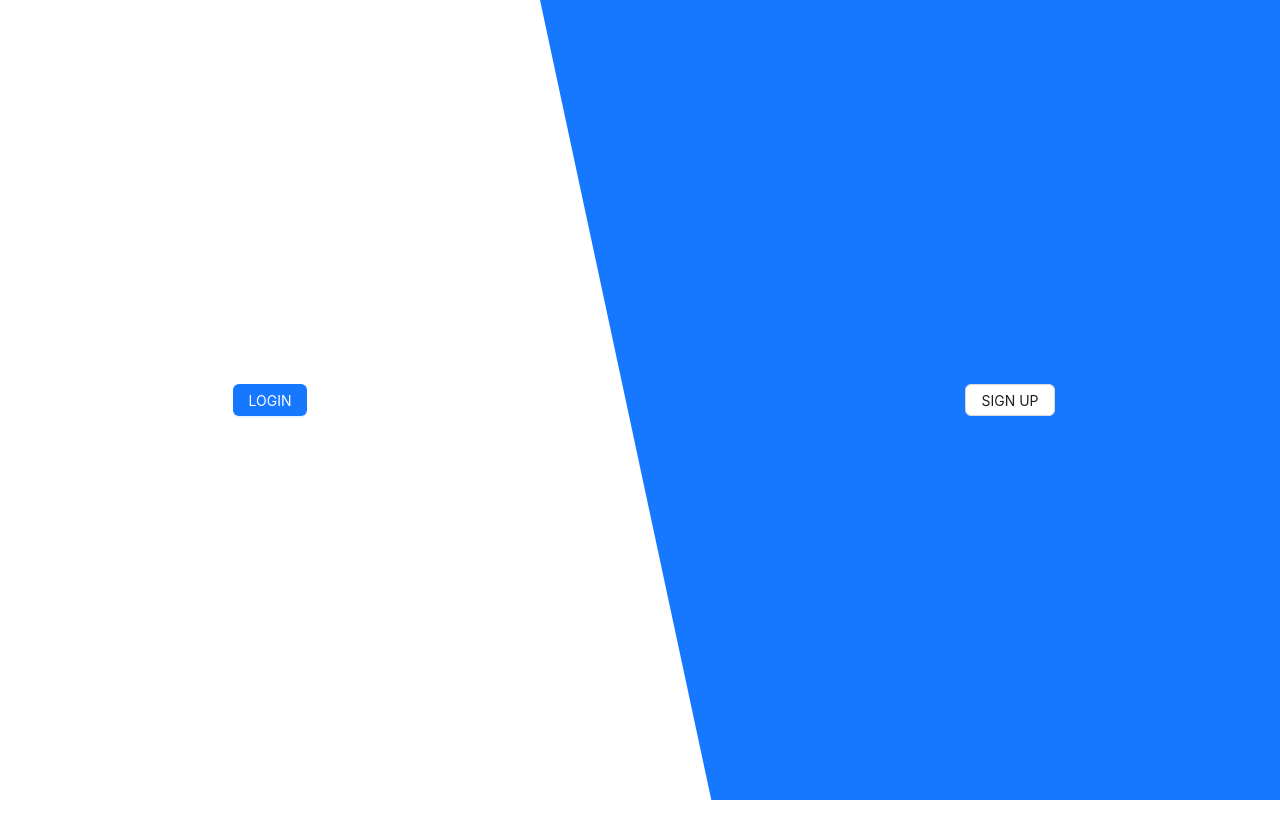
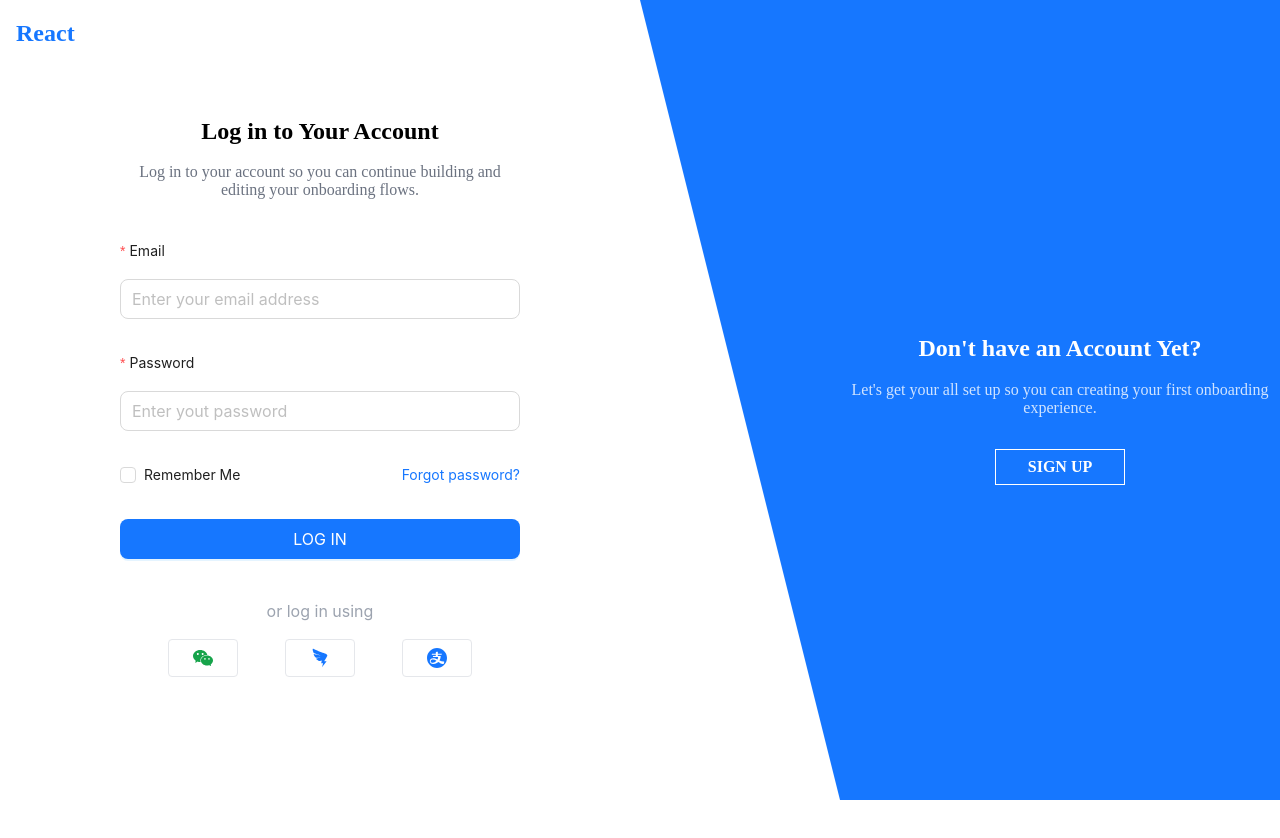
Before and after one commit to ZhangYangLizzm/React-admin, a React (Vite) app: page /login in a window 1280 px wide. Shown: the top 838 px of the page. After the commit the page ends 800 px from the top, so only its background shows below. Built offline with nearby package versions, Linux system fonts and the light colour scheme.

Commit message:
feat: Login page

```diff
--- a/package.json
+++ b/package.json
@@ -21,7 +21,8 @@
     "react": "^18.2.0",
     "react-dom": "^18.2.0",
     "react-redux": "^8.1.3",
-    "react-router-dom": "^6.21.3"
+    "react-router-dom": "^6.21.3",
+    "store": "^2.0.12"
   },
   "devDependencies": {
     "@types/echarts": "^4.9.22",
--- /dev/null
+++ b/src/constants/channels.tsx
@@ -0,0 +1,22 @@
+import {
+  WechatOutlined,
+  DingdingOutlined,
+  AlipayCircleOutlined,
+} from "@ant-design/icons";
+
+const Channels = [
+  {
+    icon: <WechatOutlined className="text-green-600" />,
+    desc: "Wechat",
+  },
+  {
+    icon: <DingdingOutlined className="text-primary" />,
+    desc: "Dingding",
+  },
+  {
+    icon: <AlipayCircleOutlined className="text-primary" />,
+    desc: "Alipay",
+  },
+];
+
+export { Channels };
--- a/src/router/router.tsx
+++ b/src/router/router.tsx
@@ -3,6 +3,7 @@ import { lazy } from "react";
 
 import Layout from "@/layouts/Layout";
 import Login from "@/views/login/Login";
+import Test from "@/views/Test";
 
 const DashBoard = lazy(() => import("@/views/dashBoard/Dashboard"));
 
@@ -78,6 +79,11 @@ const router = createBrowserRouter([
         ],
       },
       {
+        path: "test",
+        id: "Test",
+        element: <Test />,
+      },
+      {
         path: "*",
         id: "NotFound",
         element: <NotFoundPage />,
--- /dev/null
+++ b/src/views/Test.tsx
@@ -0,0 +1,16 @@
+const Test = () => {
+  return (
+    <div>
+      <div className="flex">
+        <div className="w-16 h-16 rounded-tl-full   bg-primary"></div>
+        <div className="w-16 h-16 rounded-tr-full   bg-primary"></div>
+      </div>
+      <div className="flex blur-lg">
+        <div className="w-16 h-16 rounded-bl-full  bg-primary"></div>
+        <div className="w-16 h-16 rounded-br-full   bg-primary"></div>
+      </div>
+    </div>
+  );
+};
+
+export default Test;
--- a/src/views/login/Login.tsx
+++ b/src/views/login/Login.tsx
@@ -1,31 +1,92 @@
-import { Button } from "antd";
+import { ConfigProvider } from "antd";
 import { useState } from "react";
-enum Status {
-  Login,
-  SignUp,
-}
+import LoginForm from "./LoginForm";
+import SignUpForm from "./SignUpForm";
+import { StatusSetter, Status } from "./status";
+import Tip from "./Tip";
+
+const SignUpTip = ({ setStatus }: StatusSetter) => {
+  return (
+    <Tip
+      title="Don't have an Account Yet?"
+      desc="Let's get your all set up so you can creating your first onboarding
+    experience."
+      buttonText="SIGN UP"
+      setStatus={(status) => setStatus(status)}
+    />
+  );
+};
+
+const LoginTip = ({ setStatus }: StatusSetter) => {
+  return (
+    <Tip
+      title="Already Signed Up?"
+      desc=" Log in to your account so you can continue building and editing your
+        onboarding flows."
+      buttonText="LOG IN"
+      setStatus={(status) => setStatus(status)}
+    />
+  );
+};
+
 const Login = () => {
   const [status, setStatus] = useState(Status.Login);
+
   return (
-    <div className="w-full bg-primary h-full flex justify-between">
-      <div className="flex items-center justify-center bg-white basis-1/2">
-        <div>
-          <Button
-            type="primary"
-            block
+    <ConfigProvider
+      componentSize="large"
+      theme={{ components: { Button: { borderRadius: 0 } } }}
+    >
+      <div className="w-full h-full flex justify-between relative">
+        <h2
+          className={
+            "left-4 top-0 absolute z-10 " +
+            (status === Status.Login ? "text-primary" : "text-white")
+          }
+        >
+          React
+        </h2>
+        <div
+          className={
+            "flex items-center justify-center bg-white basis-1/2 transition-all  absolute top-0 h-full w-1/2 " +
+            (status === Status.Login ? "left-0" : "left-1/2")
+          }
+        >
+          {status === Status.Login ? (
+            <LoginForm />
+          ) : (
+            <SignUpForm setStatus={(status) => setStatus(status)} />
+          )}
+        </div>
+        <div
+          className={
+            "basis-1/2 bg-primary flex transition-all absolute top-0 h-full w-1/2  " +
+            (status === Status.SignUp ? "right-1/2" : "right-0")
+          }
+        >
+          <div
+            className={
+              `box-border border-0  w-0 h-0 border-r-[200px] border-solid border-r-transparent ` +
+              (status === Status.Login
+                ? "order-1 border-b-[100vh] border-b-white bg-primary"
+                : "order-2 border-t-[100vh] border-t-primary bg-white")
+            }
+          />
+          <div
+            className={
+              "flex items-center justify-center flex-grow " +
+              (status === Status.Login ? "order-2" : "order-1")
+            }
           >
-            LOGIN
-          </Button>
+            {status === Status.Login ? (
+              <SignUpTip setStatus={(status) => setStatus(status)} />
+            ) : (
+              <LoginTip setStatus={(status) => setStatus(status)} />
+            )}
+          </div>
         </div>
       </div>
-      {/* <div className="w-[0] h-full box-border border-solid border-red-400 border-[50px]  border-b-[800px] border-t-transparent border-r-transparent"></div> */}
-      <div className="box-border border-0 border-b-white w-0 h-0 border-r-[200px] border-solid border-r-transparent border-b-[934px] z-10"></div>
-      <div className="flex items-center justify-center basis-1/2">
-        <div>
-          <Button block>SIGN UP</Button>
-        </div>
-      </div>
-    </div>
+    </ConfigProvider>
   );
 };
 
--- /dev/null
+++ b/src/views/login/LoginForm.tsx
@@ -0,0 +1,90 @@
+import { Channels } from "@/constants/channels";
+import { Input, Checkbox, Button, Form } from "antd";
+import { useNavigate } from "react-router-dom";
+
+const LoginForm = () => {
+  const [form] = Form.useForm();
+
+  const navigate = useNavigate();
+
+  const onLogin = async () => {
+    const values = await form.validateFields();
+    if (values) {
+      navigate("/dashboard");
+    }
+  };
+
+  return (
+    <div style={{ width: 400 }}>
+      <div className="text-center mb-8">
+        <h1 className="text-2xl font-bold">Log in to Your Account</h1>
+        <p className="text-gray-500">
+          Log in to your account so you can continue building and editing your
+          onboarding flows.
+        </p>
+      </div>
+      <Form
+        form={form}
+        layout="vertical"
+      >
+        <Form.Item
+          label="Email"
+          name="email"
+          rules={[{ required: true, message: "Please input your email" }]}
+        >
+          <Input placeholder="Enter your email address" />
+        </Form.Item>
+        <Form.Item
+          label="Password"
+          name="password"
+          rules={[{ required: true, message: "Please input your password" }]}
+        >
+          <Input placeholder="Enter yout password" />
+        </Form.Item>
+
+        <Form.Item>
+          <Form.Item
+            noStyle
+            name="remember"
+            valuePropName="checked"
+          >
+            <Checkbox>Remember Me</Checkbox>
+          </Form.Item>
+          <a
+            href="#"
+            className="float-right"
+          >
+            Forgot password?
+          </a>
+        </Form.Item>
+
+        <Form.Item>
+          <Button
+            type="primary"
+            block
+            onClick={() => onLogin()}
+          >
+            LOG IN
+          </Button>
+        </Form.Item>
+        <Form.Item>
+          <div className="text-center">
+            <p className="text-base text-gray-400">or log in using</p>
+            <div className="flex gap-4 px-8 justify-around">
+              {Channels.map((item) => (
+                <div
+                  className="py-1 px-6 border border-solid border-gray-200 rounded text-xl cursor-pointer hover:shadow"
+                  key={item.desc}
+                >
+                  {item.icon}
+                </div>
+              ))}
+            </div>
+          </div>
+        </Form.Item>
+      </Form>
+    </div>
+  );
+};
+
+export default LoginForm;
--- /dev/null
+++ b/src/views/login/SignUpForm.tsx
@@ -0,0 +1,100 @@
+import { Channels } from "@/constants/channels";
+import { Input, Checkbox, Button, Form } from "antd";
+import { useForm } from "antd/es/form/Form";
+import { StatusSetter, Status } from "./status";
+
+const SignUpForm = ({ setStatus }: StatusSetter) => {
+  const [form] = useForm();
+
+  const onSignUp = async () => {
+    const values = await form.validateFields();
+    if (values) {
+      setStatus(Status.Login);
+    }
+  };
+
+  return (
+    <div style={{ width: 400 }}>
+      <div className="text-center mb-8">
+        <h1 className="text-2xl font-bold">Sign Up for an Account</h1>
+        <p className="text-gray-500">
+          Let's get your all set up so you can creating your first onboarding
+          experience.
+        </p>
+      </div>
+      <Form
+        form={form}
+        layout="vertical"
+      >
+        <div className="flex">
+          <Form.Item
+            label="First Name"
+            name="firstName"
+            className="flex-grow"
+          >
+            <Input placeholder="Yout first name"></Input>
+          </Form.Item>
+          <Form.Item
+            label="Last Name"
+            name="lastName"
+            className="flex-grow"
+          >
+            <Input placeholder="Your last name"></Input>
+          </Form.Item>
+        </div>
+        <Form.Item
+          label="Email"
+          name="email"
+          rules={[{ required: true, message: "Please input your email" }]}
+        >
+          <Input placeholder="Enter your email address" />
+        </Form.Item>
+        <Form.Item
+          label="Password"
+          name="password"
+          rules={[{ required: true, message: "Please input your password" }]}
+        >
+          <Input placeholder="Enter yout password" />
+        </Form.Item>
+        <Form.Item>
+          <Form.Item
+            noStyle
+            name="remember"
+            valuePropName="checked"
+          >
+            <Checkbox>
+              I accept BoardMe's
+              <span className="text-primary ml-1">Terms & Conditions</span>
+            </Checkbox>
+          </Form.Item>
+        </Form.Item>
+        <Form.Item>
+          <Button
+            onClick={() => onSignUp()}
+            type="primary"
+            block
+          >
+            SIGN UP
+          </Button>
+        </Form.Item>
+        <Form.Item>
+          <div className="text-center">
+            <p className="text-base text-gray-400">or sign up using</p>
+            <div className="flex gap-4 px-8 justify-around">
+              {Channels.map((item) => (
+                <div
+                  className="py-1 px-6 border border-solid border-gray-200 rounded text-xl cursor-pointer hover:shadow"
+                  key={item.desc}
+                >
+                  {item.icon}
+                </div>
+              ))}
+            </div>
+          </div>
+        </Form.Item>
+      </Form>
+    </div>
+  );
+};
+
+export default SignUpForm;
--- /dev/null
+++ b/src/views/login/Tip.tsx
@@ -0,0 +1,28 @@
+import { Status, StatusSetter } from "./status";
+
+interface TipProps extends StatusSetter {
+  title: string;
+  desc: string;
+  buttonText: string;
+}
+
+const Tip = ({ setStatus, title, desc, buttonText }: TipProps) => {
+  return (
+    <div className="text-center flex flex-col gap-4">
+      <div>
+        <h2 className="text-white">{title}</h2>
+        <p className="text-white text-opacity-80">{desc}</p>
+      </div>
+      <div className="flex justify-center">
+        <div
+          className="text-white border border-solid border-white py-2 px-8 font-bold cursor-pointer"
+          onClick={() => setStatus?.(Status.SignUp)}
+        >
+          {buttonText}
+        </div>
+      </div>
+    </div>
+  );
+};
+
+export default Tip;
--- /dev/null
+++ b/src/views/login/status.ts
@@ -0,0 +1,8 @@
+export enum Status {
+  Login,
+  SignUp,
+}
+
+export interface StatusSetter {
+  setStatus: (status: Status) => void;
+}
```
Also changed, not shown: 1 other file (tests, documents, lock files or other folders).
